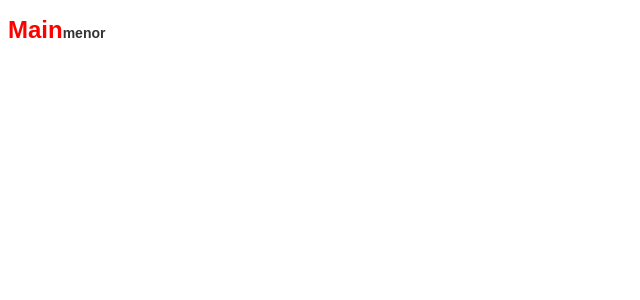
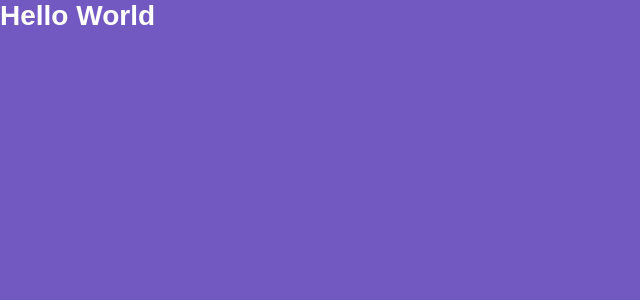
Before and after one commit to leandrovi/github-reps, a React (Create React App) app: page / in a window 1280 px wide. Shown: the top 300 px of the page, without its empty margins (0-640 px from the left). Built offline with nearby package versions, Linux system fonts and the light colour scheme.

Commit message:
feat: add global styles

```diff
--- a/src/App.js
+++ b/src/App.js
@@ -1,9 +1,15 @@
 import React from 'react';
 
 import Routes from './routes';
+import GlobalStyle from './styles/global';
 
 function App() {
-  return <Routes />;
+  return (
+    <>
+      <Routes />
+      <GlobalStyle />
+    </>
+  );
 }
 
 export default App;
--- a/src/pages/Main/index.js
+++ b/src/pages/Main/index.js
@@ -1,12 +1,7 @@
 import React from 'react';
 
-import { Title, Container } from './styles';
+import { Title /*Container*/ } from './styles';
 
 export default function Main() {
-  return (
-    <Title error>
-      Main
-      <small>menor</small>
-    </Title>
-  );
+  return <Title>Hello World</Title>;
 }
--- a/src/pages/Main/styles.js
+++ b/src/pages/Main/styles.js
@@ -1,14 +1,7 @@
 import styled from 'styled-components';
 
 export const Title = styled.h1`
-  font-size: 24px;
-  color: ${props => (props.error ? '#F00' : '#7159c1')};
-  font-family: Arial, Helvetica, sans-serif;
-
-  small {
-    font-size: 14px;
-    color: #333;
-  }
+  color: #fff;
 `;
 
 export const Container = styled.div``;
--- /dev/null
+++ b/src/styles/global.js
@@ -0,0 +1,29 @@
+import { createGlobalStyle } from 'styled-components';
+
+export default createGlobalStyle`
+  * {
+    padding: 0;
+    margin: 0;
+    outline: 0;
+    box-sizing: border-box;
+  }
+
+  html, body, #root {
+    min-height: 100%;
+  }
+
+  body {
+    background: #7159c1;
+    -webkit-font-smoothing: antialiased !important;
+  }
+
+  body, input, button {
+    color: #222;
+    font-size: 14px;
+    font-family: Arial, Helvetica, sans-serif;
+  }
+
+  button {
+    cursor: pointer;
+  }
+`;
```
